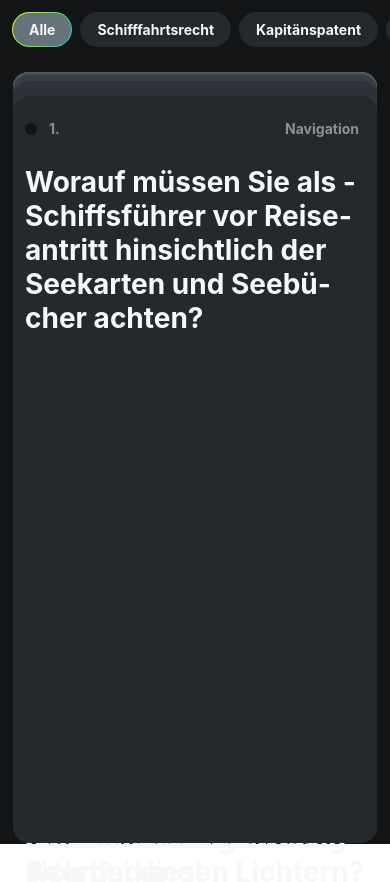
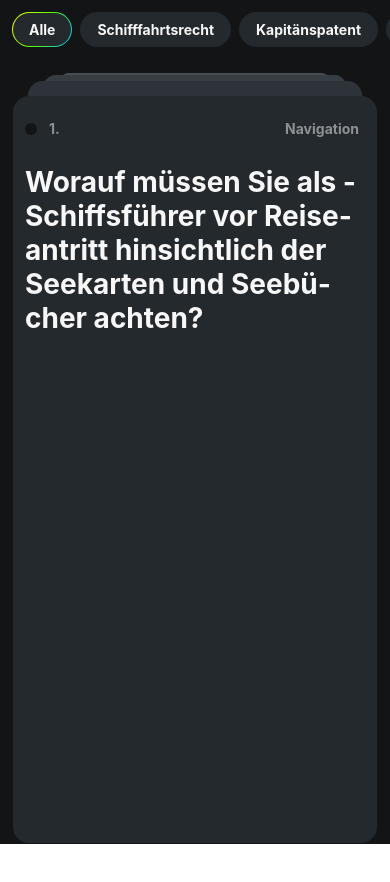
Before and after one commit to gormlabenz/SKSTrainer, a React Native app: screen / in a window 390 px wide. Shown: the top 882 px of the page. After the commit the page ends 844 px from the top, so only its background shows below. Built offline with nearby package versions, Linux system fonts and the light colour scheme.

Commit message:
Refactor Flashcard component and optimize calculations

```diff
--- a/App.tsx
+++ b/App.tsx
@@ -25,14 +25,14 @@ export default function App() {
 
   const [runningAnimations, setRunningAnimations] = useState(0)
 
-  const calculateTop = (index: number, arrayLength: number) => {
+  const calculateTop = (index: number) => {
     if (index < 4) {
       return 24 * Math.exp(-index)
     }
     return 0
   }
 
-  const calculateColor = (index: number, arrayLength: number) => {
+  const calculateColor = (index: number) => {
     switch (index) {
       case 0:
         return colors.gray[600]
@@ -47,6 +47,13 @@ export default function App() {
     }
   }
 
+  const calculateScale = (index: number) => {
+    if (index < 4) {
+      return 1 - 0.08 * index
+    }
+    return 1
+  }
+
   const removeCard = () => {
     setCards((prevCards) => prevCards.slice(0, prevCards.length - 1))
     setRunningAnimations(runningAnimations - 1 > 0 ? runningAnimations - 1 : 0)
@@ -57,8 +64,22 @@ export default function App() {
   }, [runningAnimations])
 
   useEffect(() => {
-    setCards(data)
+    setCards(data.slice(0, 10))
   }, [])
+
+  useEffect(() => {
+    if (chips.some((chip) => !chip.isActive)) {
+      setAllChips({
+        ...allChips,
+        isActive: false,
+      })
+    } else if (chips.every((chip) => chip.isActive) && !allChips.isActive) {
+      setAllChips({
+        ...allChips,
+        isActive: true,
+      })
+    }
+  }, [chips])
 
   return (
     <View
@@ -101,7 +122,7 @@ export default function App() {
             <Chip
               key={index}
               text={chip.text}
-              isActive={chip.isActive}
+              isActive={allChips.isActive ? true : chip.isActive}
               onPress={() => {
                 const newChips = chips.map((chip) => ({
                   ...chip,
@@ -113,22 +134,20 @@ export default function App() {
           ))}
         </ScrollView>
         <View style={{ flex: 1, marginTop: 24, marginBottom: 24 }}>
-          {cards.map((card, index) => (
+          {cards.slice(0, 4).map((card, index) => (
             <Flashcard
               key={card.id}
-              top={calculateTop(index + runningAnimations, cards.length)}
-              backgroundColor={calculateColor(index, cards.length)}
+              top={calculateTop(index)}
+              backgroundColor={calculateColor(index)}
+              scale={calculateScale(index)}
               zIndex={cards.length - index}
-              panEnabled={index + runningAnimations === cards.length - 1}
+              panEnabled={true}
               afterReleaseLeft={removeCard}
               afterReleaseRight={removeCard}
               onRelease={() => {
-                setRunningAnimations(1 + runningAnimations)
+                setRunningAnimations(1)
               }}
-              afterRelease={() => {
-                /* setRunningAnimations(runningAnimations - 1)
-                console.log('afterRelease', runningAnimations) */
-              }}
+              afterRelease={() => {}}
             >
               <CardStatus
                 status="hidden"
--- a/components/Flashcard.tsx
+++ b/components/Flashcard.tsx
@@ -8,6 +8,7 @@ interface Props {
   top: number
   panEnabled: boolean
   zIndex: number
+  scale: number
   afterReleaseLeft: () => void
   afterReleaseRight: () => void
   onRelease: () => void
@@ -20,12 +21,14 @@ const Flashcard: FC<Props> = ({
   top,
   panEnabled,
   zIndex,
+  scale,
   afterReleaseLeft,
   afterReleaseRight,
   onRelease,
   afterRelease,
 }: Props) => {
   const animatedTop = useRef(new Animated.Value(top)).current
+  const animatedScale = useRef(new Animated.Value(scale)).current
 
   useEffect(() => {
     Animated.spring(animatedTop, {
@@ -33,6 +36,13 @@ const Flashcard: FC<Props> = ({
       useNativeDriver: false,
     }).start()
   }, [top])
+
+  useEffect(() => {
+    Animated.spring(animatedScale, {
+      toValue: scale,
+      useNativeDriver: false,
+    }).start()
+  }, [scale])
 
   return (
     <PanContainer
@@ -64,6 +74,7 @@ const Flashcard: FC<Props> = ({
             height: '100%',
             paddingVertical: 24,
             top: animatedTop,
+            transform: [{ scaleX: animatedScale }],
           }}
         >
           {children}
```
